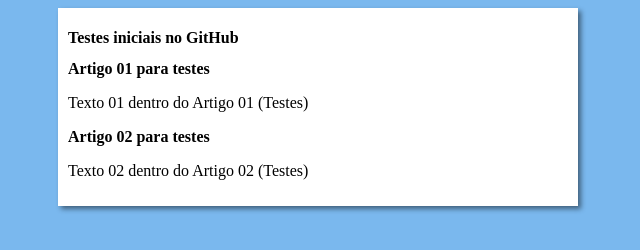
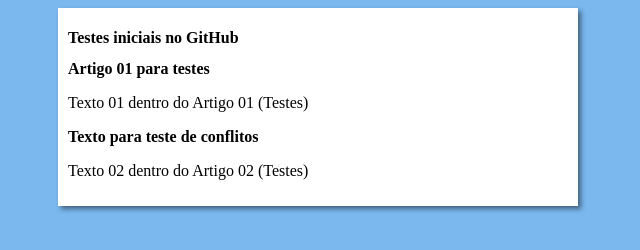
Before and after one commit to LFernandoMB/MySite, a plain HTML site: page index.html in a window 1280 px wide. Shown: the full height of the page, 322-962 px from the left. Drawn offline with Linux system fonts and the light colour scheme.

Commit message:
TST Conflitos

```diff
--- a/index.html
+++ b/index.html
@@ -17,7 +17,7 @@
             <p>Texto 01 dentro do Artigo 01 (Testes)</p>
         </article>
         <article>
-            <h2>Artigo 02 para testes</h2>
+            <h2>Texto para teste de conflitos</h2>
             <p>Texto 02 dentro do Artigo 02 (Testes)</p>
         </article>
     </main>
```
